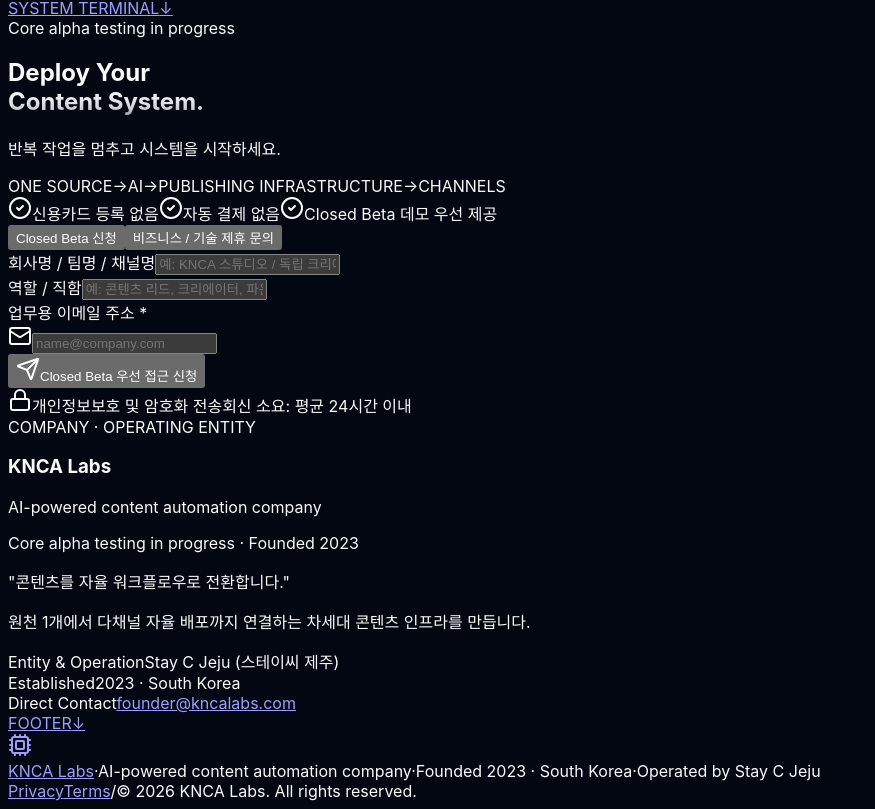
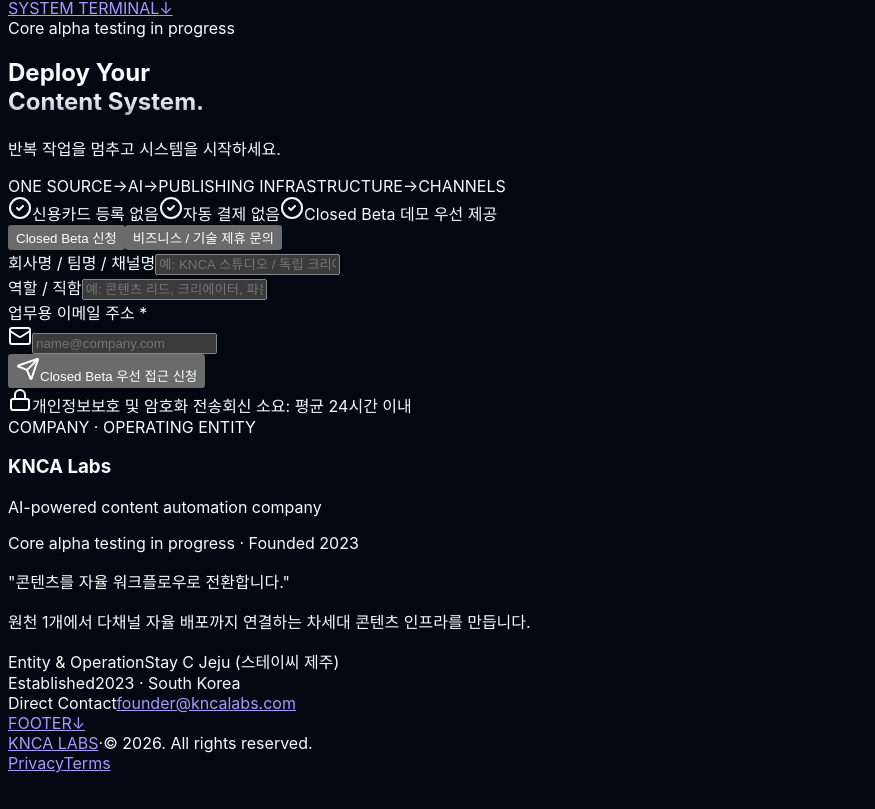
Before and after one commit to kncalabs/kncalabs, a Next.js app: page / in a window 1280 px wide. Shown: the part 2169-2978 px from the top of the page, without its empty margins (0-875 px from the left). After the commit the page ends 2950 px from the top, so only its background shows below. Built offline with nearby package versions, Linux system fonts and the light colour scheme; a web font is replaced by a local one.

Commit message:
refactor: simplify footer into ultra-minimalist single-line micro footer

```diff
--- a/src/components/Footer.tsx
+++ b/src/components/Footer.tsx
@@ -2,41 +2,30 @@
 
 import React from "react";
 import Link from "next/link";
-import { Cpu } from "lucide-react";
 
 export default function Footer() {
   return (
-    <footer id="footer" className="bg-[#030712] border-t border-white/10 py-12 text-slate-400 text-xs">
-      <div className="max-w-7xl mx-auto px-6 sm:px-8 lg:px-12">
-        <div className="flex flex-col md:flex-row items-center justify-between gap-6">
+    <footer id="footer" className="bg-[#030712] border-t border-white/5 py-10 text-slate-500 text-xs font-mono">
+      <div className="max-w-6xl mx-auto px-6 sm:px-8 lg:px-12">
+        <div className="flex flex-col sm:flex-row items-center justify-between gap-4">
 
-          {/* Left Brand Identity: Linear / Apple Style */}
-          <div className="flex flex-wrap items-center gap-x-4 gap-y-2 text-xs justify-center md:justify-start">
-            <Link href="/" className="flex items-center gap-2 group text-white font-semibold">
-              <div className="w-5 h-5 rounded-md bg-white/5 border border-white/10 flex items-center justify-center group-hover:border-white/30 transition-colors">
-                <Cpu className="w-3 h-3 text-slate-300" />
-              </div>
-              <span className="font-bold tracking-tight">KNCA Labs</span>
+          {/* Left: Pure Brand Wordmark & Copyright */}
+          <div className="flex items-center gap-3">
+            <Link href="/" className="text-white font-bold tracking-wider hover:text-slate-300 transition-colors uppercase">
+              KNCA LABS
             </Link>
-
-            <span className="text-slate-700 hidden sm:inline">·</span>
-            <span className="text-slate-400">AI-powered content automation company</span>
-            <span className="text-slate-700 hidden sm:inline">·</span>
-            <span className="text-slate-500 font-mono">Founded 2023 · South Korea</span>
-            <span className="text-slate-700 hidden sm:inline">·</span>
-            <span className="text-slate-500 font-mono">Operated by Stay C Jeju</span>
+            <span className="text-slate-700">·</span>
+            <span className="text-slate-500">© 2026. All rights reserved.</span>
           </div>
 
-          {/* Right: Legal & Copyright */}
-          <div className="flex items-center gap-5 text-xs font-mono text-slate-500 justify-center md:justify-end">
-            <Link href="/privacy" className="hover:text-slate-200 transition-colors">
+          {/* Right: Legal Links */}
+          <div className="flex items-center gap-6">
+            <Link href="/privacy" className="hover:text-white transition-colors">
               Privacy
             </Link>
-            <Link href="/terms" className="hover:text-slate-200 transition-colors">
+            <Link href="/terms" className="hover:text-white transition-colors">
               Terms
             </Link>
-            <span className="text-slate-800">/</span>
-            <span className="text-slate-400 font-medium">© 2026 KNCA Labs. All rights reserved.</span>
           </div>
 
         </div>
```
